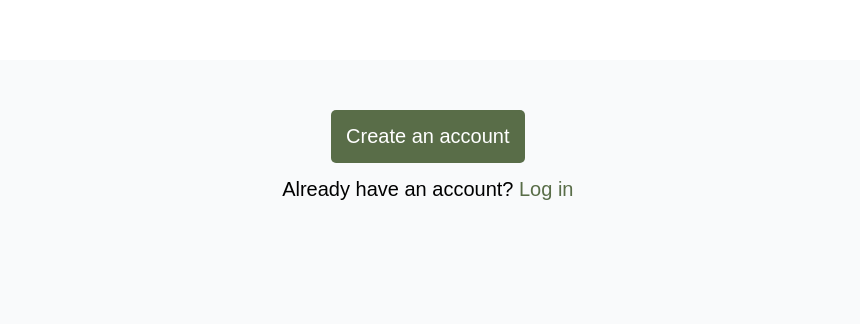
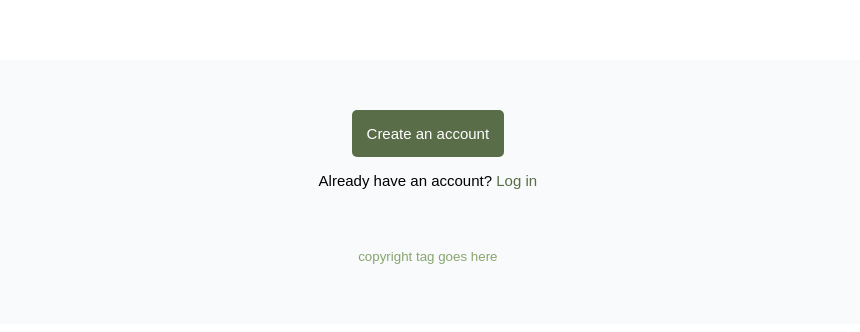
Before and after one commit to Kgodisho-Mononyane/odin-sign-up-form, a plain HTML site: page index.html in a window 1280 px wide. Shown: the part 468-800 px from the top of the page, 420-1280 px from the left. Drawn offline with Linux system fonts and the light colour scheme.

Commit message:
add copyright placeholder with styling

```diff
--- a/index.html
+++ b/index.html
@@ -58,6 +58,7 @@
         <div class="submit-container">
             <button type="submit" class="submit-btn" form="myform">Create an account</button>
             <p class="login-text">Already have an account? <a href="#" class="login-link">Log in</a></p>
+            <small class="copyright-tag">copyright tag goes here</small>
         </div>
     </div>
 </body>
--- a/style.css
+++ b/style.css
@@ -121,7 +121,7 @@ input {
 .submit-btn {
     color: var(--white-color, white);
     background-color: var(--green-color, green);
-    font-size: 20px;
+    font-size: 15px;
     border: none;
     border-radius: 5px;
     padding: 15px;
@@ -137,7 +137,7 @@ input {
 }
 
 .login-text {
-    font-size: 20px;
+    font-size: 15px;
 }
 
 .login-link {
@@ -152,3 +152,8 @@ input {
 .credit-link:focus {
     color: var(--green-focus);
 }
+
+.copyright-tag {
+    margin-top: 60px;
+    color: var(--green-hover);
+}
```
